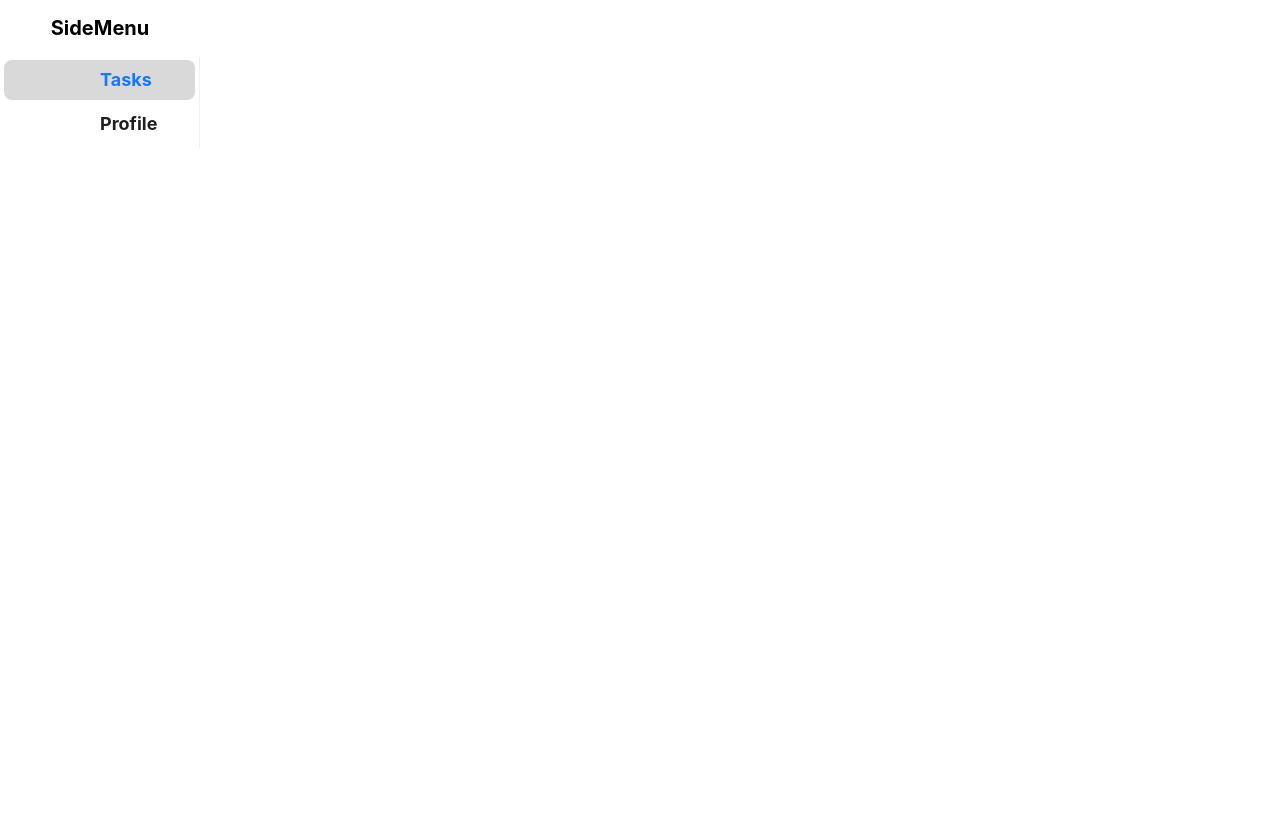
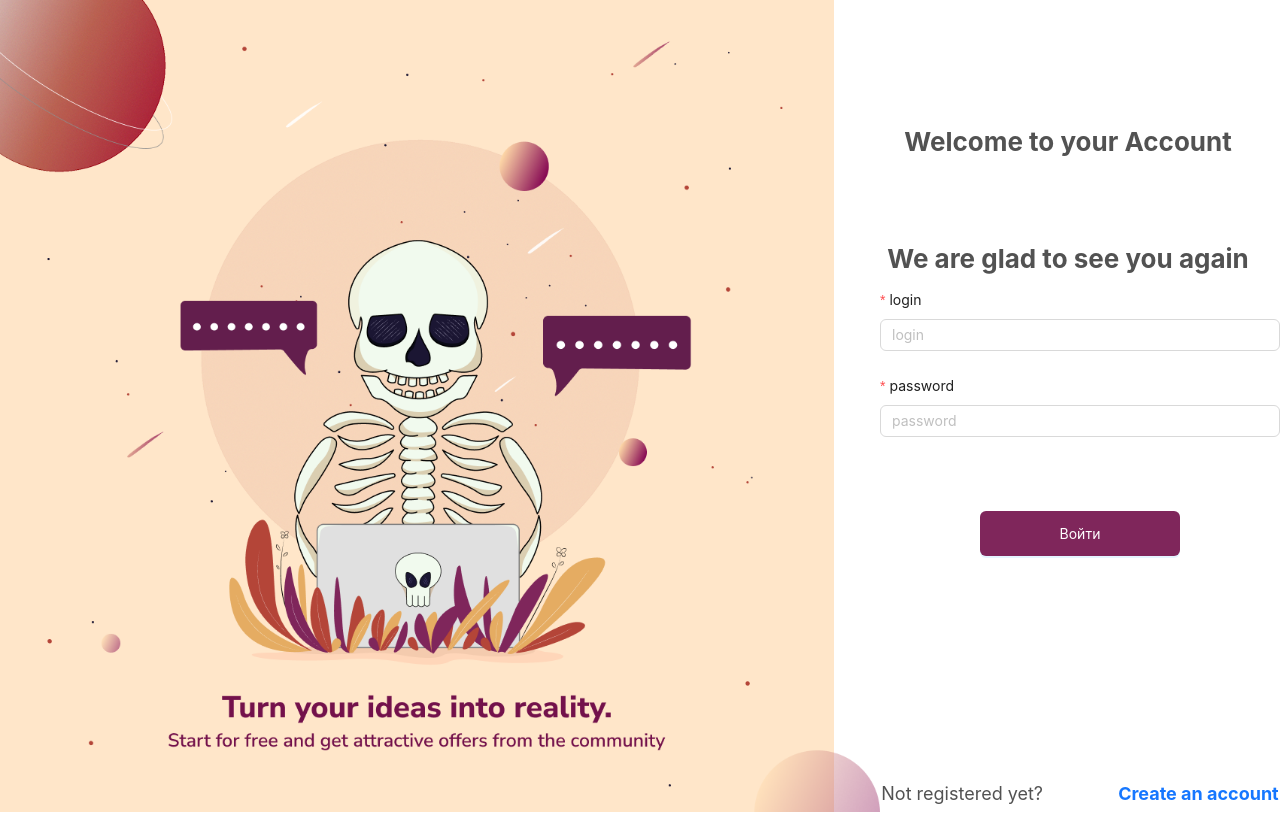
Before and after one commit to Razumnyofficial/Todoready, a React (Vite) app: page / in a window 1280 px wide. Before the commit the page ends 800 px from the top, so only its background shows below. Built offline with nearby package versions, Linux system fonts and the light colour scheme; no server answers.

Commit message:
fix routs

```diff
--- a/src/App.tsx
+++ b/src/App.tsx
@@ -16,12 +16,18 @@ import UserProfile from "./components/Users/UserProfile";
 
 const router = createBrowserRouter([
   {
-    path: "/",
+    path: "/", element: <FullLogin />, children: [
+      { index: true, element: <PageLogin /> },
+      { path: "register", element: <PageRegister /> },
+    ]
+  },
+  {
+    path: "/page",
     element: <SideMenuLayout />,
     errorElement: <ErrorPage />,
     children: [
       {
-        index: true,
+        path: "tasks",
         element: (
           <PrivateRoute>
             <PageTodo />
@@ -29,26 +35,21 @@ const router = createBrowserRouter([
         ),
       },
       {
-        path: "/profile",
+        path: "profile",
         element: <ProfilePage />,
       },
       {
-        path: "/users",
+        path: "users",
         element: <Users />
       },
       {
-        path: "/users/:id",
+        path: "users/:id",
         element: <UserProfile />
       }
 
     ],
   },
-  {
-    path: "/auth", element: <FullLogin />, children: [
-      { path: "login", element: <PageLogin /> },
-      { path: "register", element: <PageRegister /> },
-    ]
-  },
+
 
 
 ]);
--- a/src/api/api.ts
+++ b/src/api/api.ts
@@ -32,7 +32,7 @@ api.interceptors.response.use(
         // localStorage.removeItem("accessToken");
         // localStorage.removeItem("refreshToken");
         TokenStorage.removeTokens();
-        window.location.href = "/auth/login";
+        window.location.href = "/";
         return Promise.reject(refreshError);
       }
     }
--- a/src/components/LoginForm.tsx
+++ b/src/components/LoginForm.tsx
@@ -12,7 +12,7 @@ const LoginForm = () => {
       const data = await postSignIn(values.login, values.password);
       TokenStorage.saveTokens(data.accessToken, data.refreshToken);
       notification.success({ message: "Вход выполнен успешно" });
-      navigate("/");
+      navigate("/page/tasks");
     } catch (error) {
       console.log(error);
       notification.error({
--- a/src/components/PrivateRoute/PrivateRoute.tsx
+++ b/src/components/PrivateRoute/PrivateRoute.tsx
@@ -63,7 +63,7 @@ const PrivateRoute = ({ children }: Props) => {
   if (isAuthenticated === null) {
     return null
   }
-  return isAuthenticated ? <>{children}</> : <Navigate to="/" />;
+  return isAuthenticated ? <>{children}</> : <Navigate to="/page" />;
 };
 
 export default PrivateRoute;
--- a/src/components/SideMenu.tsx
+++ b/src/components/SideMenu.tsx
@@ -25,20 +25,20 @@ const SideMenu = () => {
 
   const menuItems = [
     {
-      key: "/",
+      key: "/tasks",
       label: (
-        <Link to="/" >
+        <Link to="/page/tasks" >
           Tasks
         </Link>
       ),
     },
     {
       key: "/profile",
-      label: <Link to="/profile">Profile</Link>,
+      label: <Link to="/page/profile">Profile</Link>,
     },
     ...(currentUser?.roles?.includes(Roles.ADMIN) ? [{
       key: "/users",
-      label: <Link to="/users">Users</Link>
+      label: <Link to="/page/users">Users</Link>
     }] : [])
   ];
 
--- a/src/components/Users/UsersTable.tsx
+++ b/src/components/Users/UsersTable.tsx
@@ -102,7 +102,7 @@ const UsersTable = ({ users, handleDelete, fetchUsers, setUsers, searchQuery, se
                     <Button size="small" onClick={() => handleBlockToggle(user)} type={user.isBlocked ? "default" : "primary"}>
                         {user.isBlocked ? "Разблок" : "Блок"}
                     </Button>
-                    <Button size="small" onClick={() => navigate(`/users/${user.id}`)}>Профиль</Button>
+                    <Button size="small" onClick={() => navigate(`/page/users/${user.id}`)}>Профиль</Button>
                     <Button size="small" onClick={() => handleDelete(user.id)} style={{ background: "red", color: "white" }}>Удалить</Button>
                     <RoleManagement userId={user.id} currentRoles={user.roles} onSuccess={fetchUsers} />
                 </Space>
--- a/src/layouts/SideMenuLayout.tsx
+++ b/src/layouts/SideMenuLayout.tsx
@@ -32,11 +32,11 @@ function SideMenuLayout() {
 
         if (!token && !refreshTokenValue) {
           console.log("Нет токенов");
-          navigate("/auth/login");
+          navigate("/");
         }
       } catch (error) {
         console.error("Ошибка Авторизации", error);
-        navigate("/auth/login");
+        navigate("/");
       }
     };
 
--- a/src/pages/LoginPage.tsx
+++ b/src/pages/LoginPage.tsx
@@ -7,7 +7,7 @@ const PageLogin = () => {
     <>
       <LoginForm />
       <p className={styles.notregister}>
-        Not registered yet? <Link to="/auth/register">Create an account</Link>
+        Not registered yet? <Link to="/register">Create an account</Link>
       </p>
 
     </>
--- a/src/pages/ProfilePage.tsx
+++ b/src/pages/ProfilePage.tsx
@@ -31,7 +31,7 @@ const ProfilePage = () => {
     try {
       await postLogOut();
       notification.success({ message: "Вы вышли из системы" });
-      navigate("/auth/login");
+      navigate("/");
     } catch (error) {
       console.log(error);
       notification.error({
```
